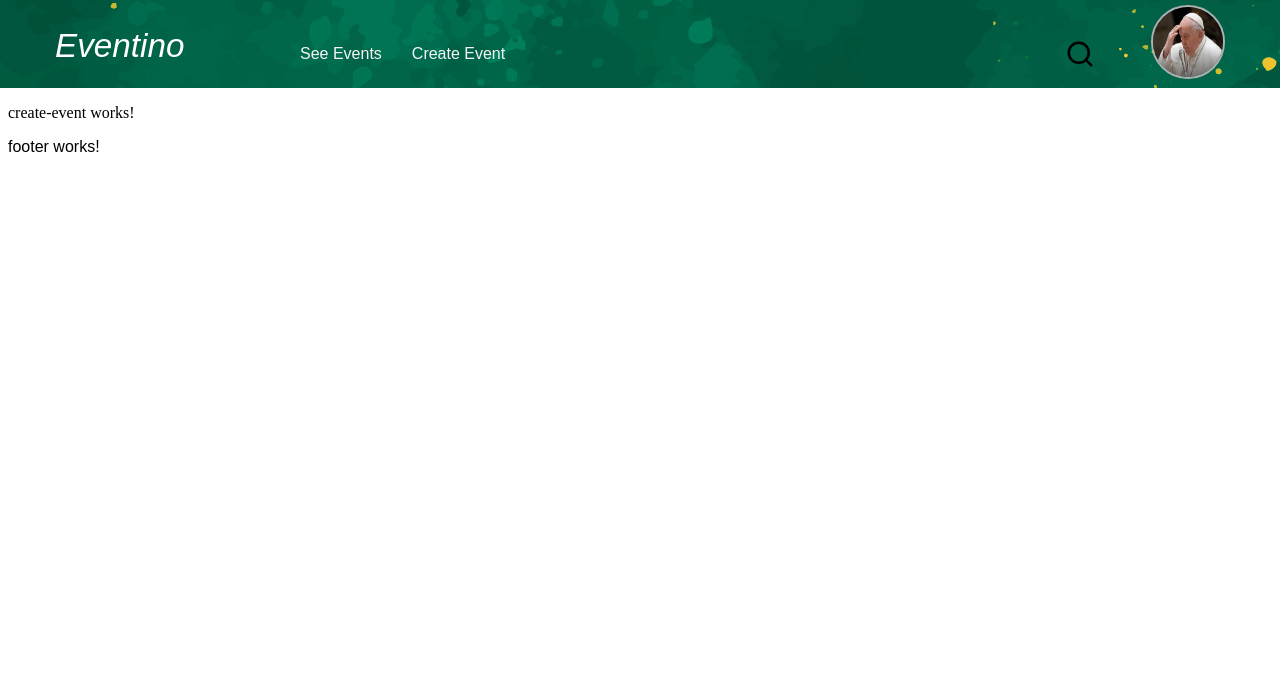
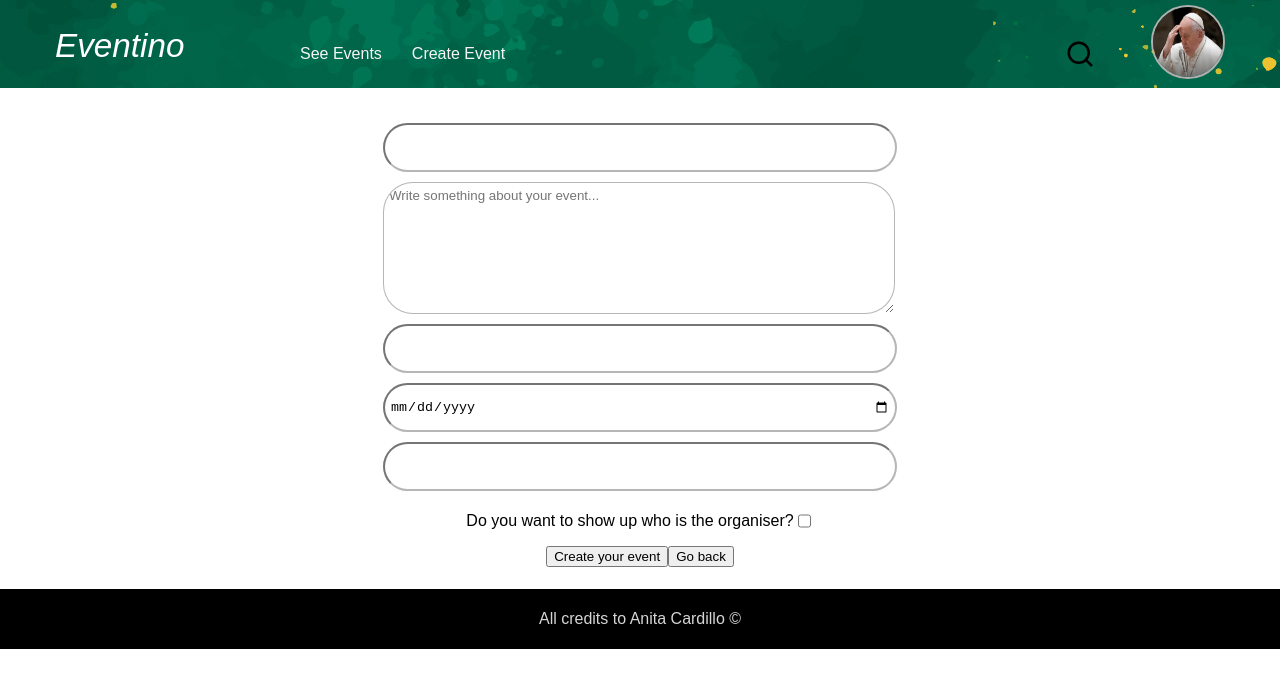
Before and after one commit to lattugaassopita/progetto-esempio, an Angular app: page /create-event in a window 1280 px wide. Shown: the top 688 px of the page. Built offline with nearby package versions, Linux system fonts and the light colour scheme.

Commit message:
update footer plus form

```diff
--- a/src/app/components/footer/footer.component.html
+++ b/src/app/components/footer/footer.component.html
@@ -1 +1,15 @@
-<p>footer works!</p>
+<div class="container">
+    <footer>
+        <div class="grid">
+            <div class="row">
+
+            </div>
+            <div class="row">
+
+            </div>
+        </div>
+        <div class="copyright">
+            <p> All credits to <span class="brand-name"><a href="https://www.instagr.am/spookynita">Anita Cardillo</a></span> &#169;</p>
+        </div>
+    </footer>
+</div>
--- a/src/app/components/footer/footer.component.scss
+++ b/src/app/components/footer/footer.component.scss
@@ -0,0 +1,24 @@
+.container {
+    margin: -8px;
+
+    footer {
+        .copyright {
+            background-color: black;
+            padding: 5px 0 5px 0;
+
+            p {
+                color: rgb(213, 213, 213);
+                text-align: center;
+                a {
+                    text-decoration: none;
+                    color: rgb(213, 213, 213);
+                }
+
+                a:hover {
+                    color: whitesmoke;
+                    cursor: pointer;
+                }
+            }
+        }
+    }
+}
--- a/src/app/components/form/form.component.html
+++ b/src/app/components/form/form.component.html
@@ -1 +1,19 @@
-<p>form works!</p>
+<div class="container">
+    <form action="">
+        <div class="input-group">
+            <input type="text" name="name" id="name">
+            <textarea name="bio" id="bio" cols="20" rows="16" placeholder="Write something about your event..."></textarea>
+            <input type="number" name="price" id="price">
+            <input type="date" name="date" id="date">
+            <input type="text" name="place" id="place">
+        </div>
+        <div class="checkbox">
+            <p>Do you want to show up who is the organiser?</p>
+            <input type="checkbox" name="organiser" id="organiser">
+        </div>
+        <div class="button-group">
+            <input type="submit" value="Create your event" id="submitButton">
+            <input type="button" value="Go back" routerLink="/home" id="goBackButton">
+        </div>
+    </form>
+</div>
--- a/src/app/components/form/form.component.scss
+++ b/src/app/components/form/form.component.scss
@@ -0,0 +1,66 @@
+.container {
+    margin-block-start: 20px;
+    margin-block-end: 20px;
+    margin-inline-start: 20px;
+    margin-inline-end: 20px;
+    font-family: Arial, Helvetica, sans-serif;
+
+    form {
+        display: flex;
+        padding: 10px;
+        flex-direction: column;
+        flex-wrap: wrap;
+        align-content: center;
+        justify-content: center;
+        align-items: center;
+
+        .input-group {
+            display: flex;
+            flex-direction: column;
+
+            input {
+                width: 500px;
+                height: 35px;
+                margin-block-start: 5px;
+                margin-block-end: 5px;
+                border-radius: 30px;
+                outline: none;
+                border-color: rgb(162 162 162 / 78%);
+                padding: 5px;
+            }
+
+            textarea {
+                width: 500px;
+                height: 120px;
+                margin-block-start: 5px;
+                margin-block-end: 5px;
+                border-radius: 30px;
+                outline: none;
+                border-color: rgb(162 162 162 / 78%);
+                padding: 5px;
+                font-family: Arial, Helvetica, sans-serif;
+            }
+
+        }
+
+        .checkbox {
+            display: flex;
+
+            input {
+                cursor: pointer;
+            }
+
+        }
+
+        .button-group {
+
+            #submitButton {
+
+            }
+
+            #goBackButton {
+
+            }
+        }
+    }
+}
--- a/src/app/components/form/form.component.ts
+++ b/src/app/components/form/form.component.ts
@@ -1,9 +1,10 @@
 import { Component } from '@angular/core';
+import { RouterModule } from '@angular/router';
 
 @Component({
   selector: 'app-form',
   standalone: true,
-  imports: [],
+  imports: [RouterModule],
   templateUrl: './form.component.html',
   styleUrl: './form.component.scss'
 })
--- a/src/app/pages/create-event/create-event.component.html
+++ b/src/app/pages/create-event/create-event.component.html
@@ -1 +1 @@
-<p>create-event works!</p>
+<app-form></app-form>
--- a/src/app/pages/create-event/create-event.component.ts
+++ b/src/app/pages/create-event/create-event.component.ts
@@ -1,9 +1,10 @@
 import { Component } from '@angular/core';
+import { FormComponent } from '../../components/form/form.component';
 
 @Component({
   selector: 'app-create-event',
   standalone: true,
-  imports: [],
+  imports: [FormComponent],
   templateUrl: './create-event.component.html',
   styleUrl: './create-event.component.scss'
 })
```
